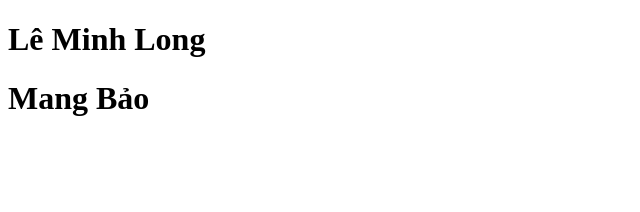
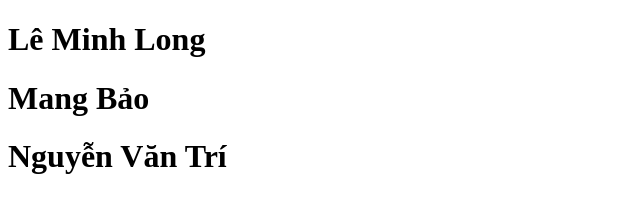
Before and after one commit to LeMinhLong0106/OpenSoucre, a plain HTML site: page index.html in a window 1280 px wide. Shown: the whole page, without its empty margins (0-640 px from the left). Drawn offline with Linux system fonts and the light colour scheme.

Commit message:
Update index.html

```diff
--- a/index.html
+++ b/index.html
@@ -11,6 +11,7 @@
 <body>
     <h1>Lê Minh Long</h1>
     <h1>Mang Bảo</h1>
+    <h1>Nguyễn Văn Trí</h1>
 </body>
 
 </html>
```
